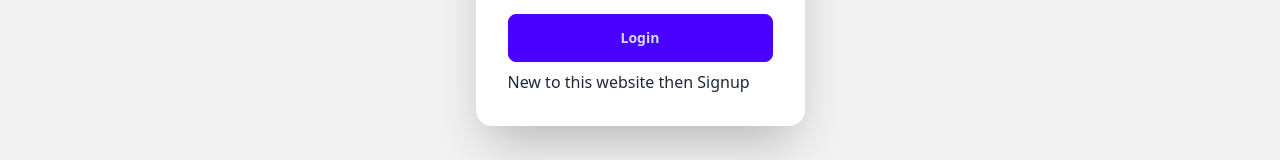
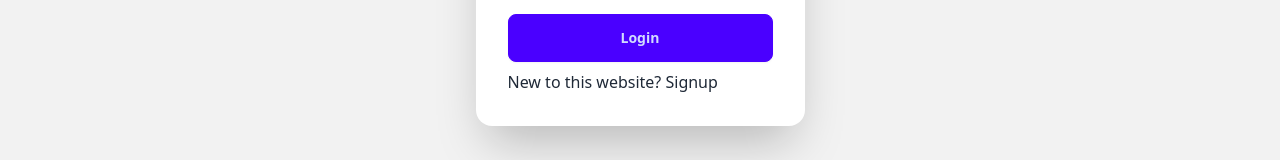
Before and after one commit to tusherbhakta/react-auth-private-route-m51, a React (Vite) app: page /login in a window 1280 px wide. Shown: the part 572-732 px from the top of the page. Built offline with nearby package versions, Linux system fonts and the light colour scheme.

Commit message:
fixed signup page

```diff
--- a/src/components/Login.jsx
+++ b/src/components/Login.jsx
@@ -34,7 +34,7 @@
                         <div className="form-control mt-6">
                             <button className="btn btn-primary">Login</button>
                         </div>
-                        <p>New to this website then <Link to={'/signup'}>Signup</Link> </p>
+                        <p>New to this website?  <Link to={'/signup'}>Signup</Link> </p>
                     </form>
                 </div>
             </div>
--- a/src/components/SignUp.jsx
+++ b/src/components/SignUp.jsx
@@ -1,10 +1,9 @@
 import React from 'react';
+import { Link } from 'react-router-dom';
 
 const SignUp = () => {
     const handleSignup = e =>{
         e.preventDefault();
-        const email = e.target.email.value;
-        const password = e.target.password.value;
     }
     return (
         <div className="hero bg-base-200 min-h-screen">
@@ -32,7 +31,7 @@
                         <div className="form-control mt-6">
                             <button className="btn btn-primary">SignUp</button>
                         </div>
-                        <p>Already have account? <Link to={'/signup'}>Login</Link> </p>
+                        <p>Already have an account? <Link to={'/login'}>Login</Link> </p>
                     </form>
                 </div>
             </div>
```
